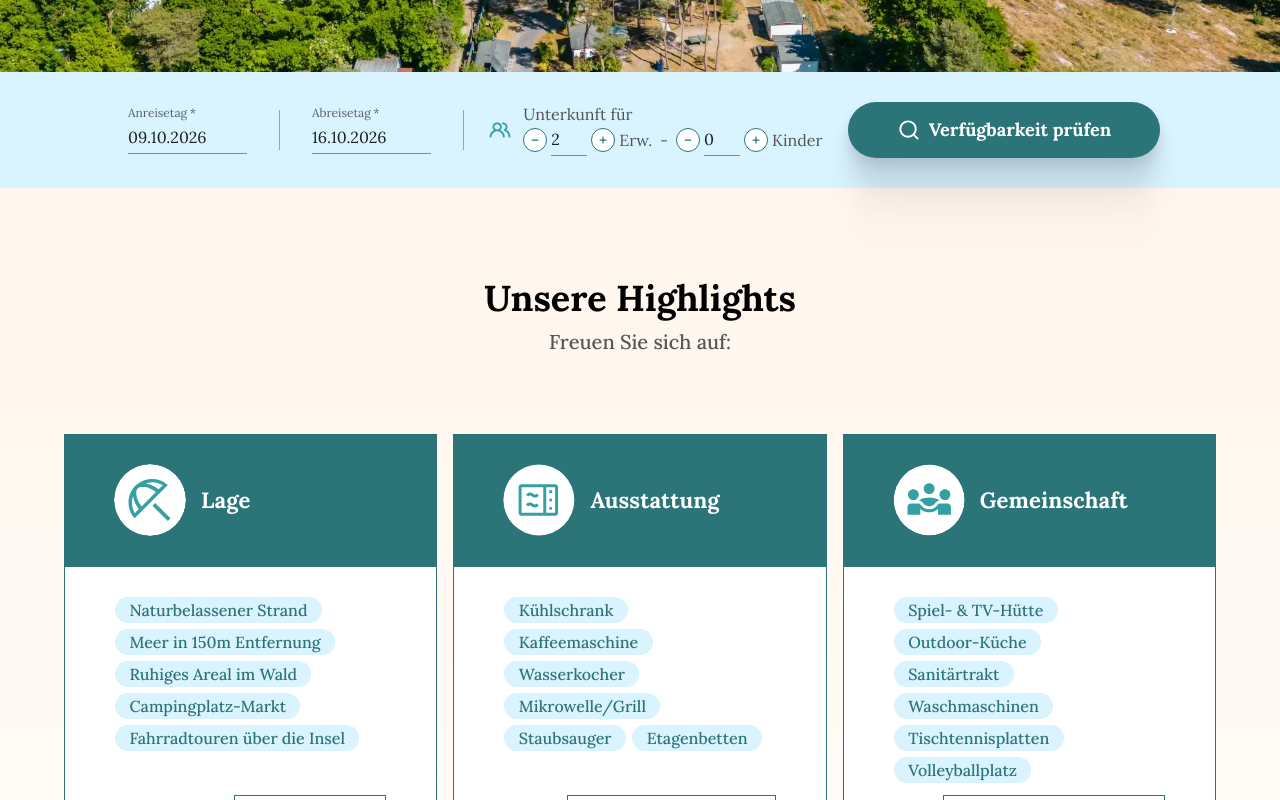
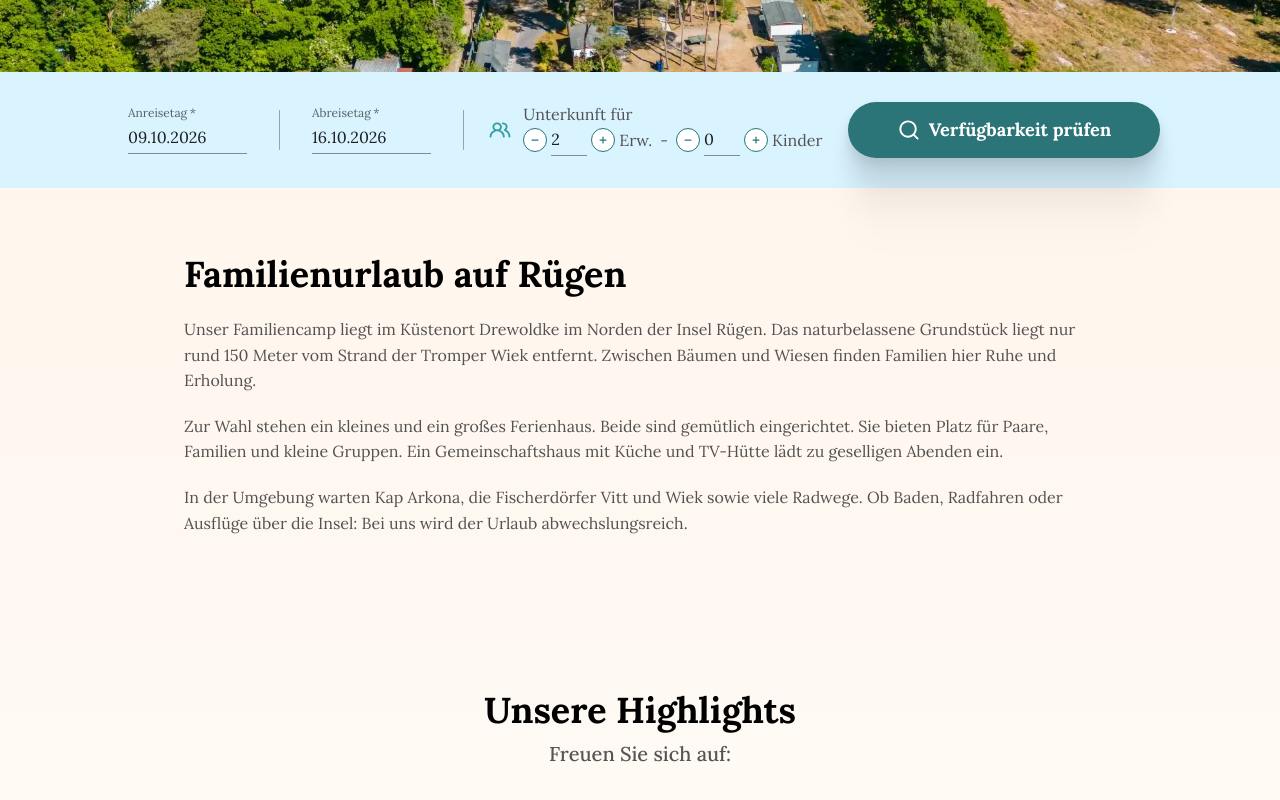
Before and after one commit to alxgrk/familien-urlaub-ruegen, a Next.js app: page / in a window 1280 px wide. Shown: the part 616-1416 px from the top of the page. Built offline with nearby package versions, Linux system fonts and the light colour scheme.

Commit message:
feat(seo): add homepage intro content

```diff
--- a/pages/index.tsx
+++ b/pages/index.tsx
@@ -115,6 +115,34 @@ const BookingStrip: NextPage<{onSearchButtonClick: (anreise: Date, abreise: Date
   </div>
   </div>;
 }
+
+const WelcomeSection: NextPage = () => {
+  return (
+    <section
+        className="w-full max-w-[60rem] mx-auto flex flex-col items-start justify-start gap-[1.25rem] py-[4rem] sm:py-[2.5rem] px-[1.5rem] box-border text-left leading-[1.6rem] text-dimgray-200">
+      <h2 className="m-0 relative leading-[125%] text-[2.25rem] sm:text-[2rem] text-black">
+        Familienurlaub auf Rügen
+      </h2>
+      <p className="m-0">
+        Unser Familiencamp liegt im Küstenort Drewoldke im Norden der Insel
+        Rügen. Das naturbelassene Grundstück liegt nur rund 150 Meter vom
+        Strand der Tromper Wiek entfernt. Zwischen Bäumen und Wiesen finden
+        Familien hier Ruhe und Erholung.
+      </p>
+      <p className="m-0">
+        Zur Wahl stehen ein kleines und ein großes Ferienhaus. Beide sind
+        gemütlich eingerichtet. Sie bieten Platz für Paare, Familien und
+        kleine Gruppen. Ein Gemeinschaftshaus mit Küche und TV-Hütte lädt zu
+        geselligen Abenden ein.
+      </p>
+      <p className="m-0">
+        In der Umgebung warten Kap Arkona, die Fischerdörfer Vitt und Wiek
+        sowie viele Radwege. Ob Baden, Radfahren oder Ausflüge über die
+        Insel: Bei uns wird der Urlaub abwechslungsreich.
+      </p>
+    </section>
+  );
+};
 
 const lageItems = [
     "Naturbelassener Strand",
@@ -391,6 +419,7 @@ const Homepage: NextPage = () => {
                    <div className="w-full flex flex-row self-center items-center justify-center bg-lightskyblue">
                     <BookingStrip onSearchButtonClick={onSearchButtonClick}/>
                      </div>
+                    <WelcomeSection/>
                     <HighlightsSection onLinkClick={onLinkClick} onButtonClick={onButtonClick}/>
                     <CTASection onCTAButtonClick={onCTAButtonClick}/>
                     <RoomsSection onItemsContainerClick={onItemsContainerClick} />
```
